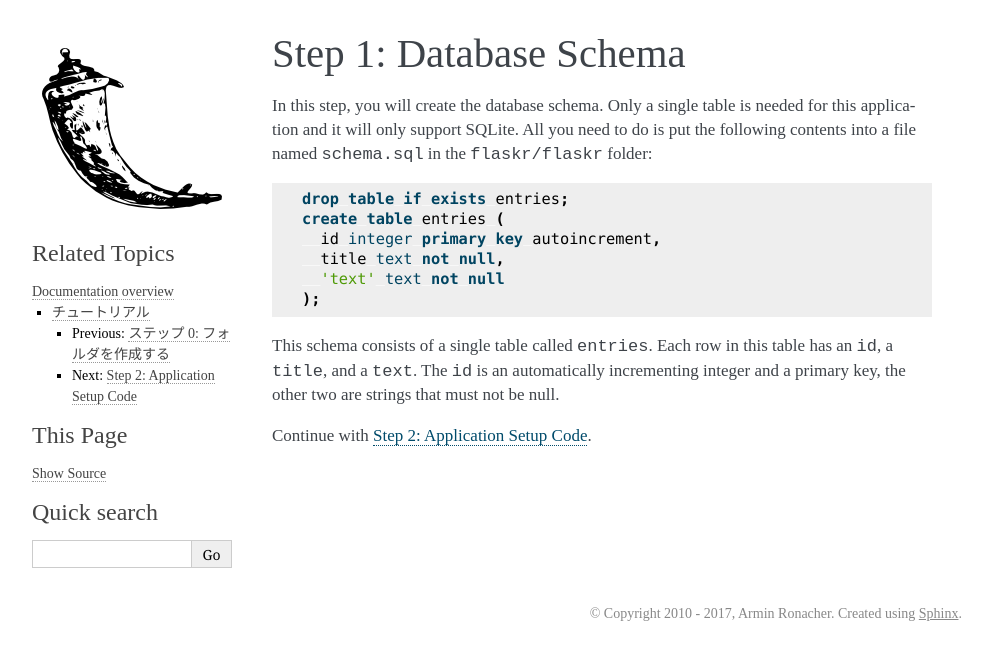
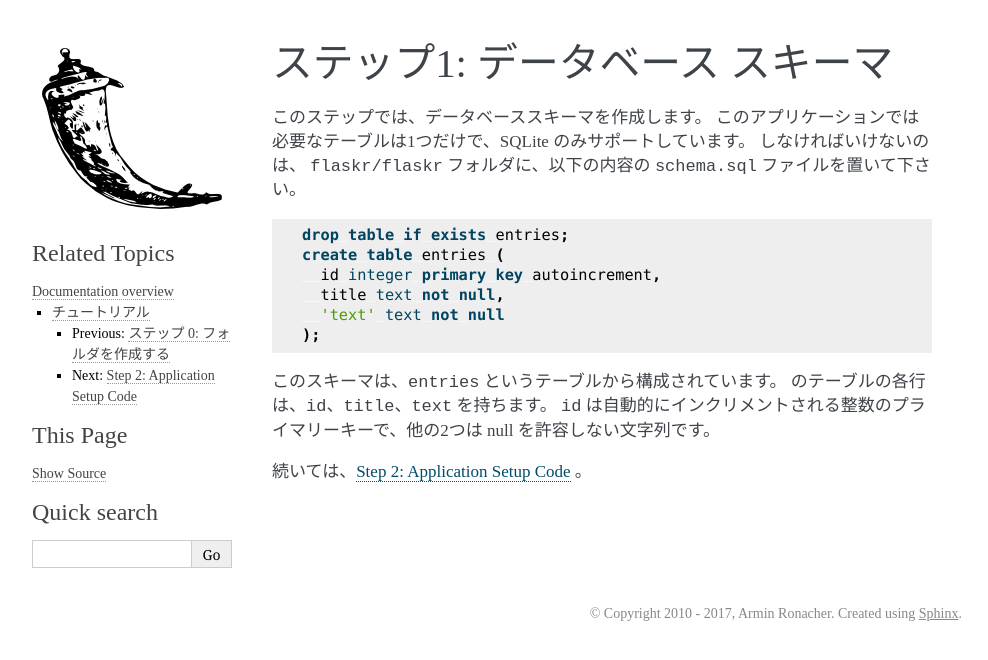
Before and after one commit to tokuda109/flask-docs-ja, a Sphinx documentation site: the page built from docs/tutorial/schema.rst, in a window 1280 px wide. Shown: the top 660 px of the page, without its empty margins (148-1136 px from the left). Built offline with Sphinx 7.4.7, drawn with Linux system fonts in a browser that asks for light colours.

Commit message:
Step 1: Database Schema の章に翻訳を追加

```diff
--- a/docs/tutorial/schema.rst
+++ b/docs/tutorial/schema.rst
@@ -1,12 +1,19 @@
 .. _tutorial-schema:
 
-Step 1: Database Schema
-=======================
+.. Step 1: Database Schema
+   =======================
 
-In this step, you will create the database schema.  Only a single table is
-needed for this application and it will only support SQLite.  All you need to do
-is put the following contents into a file named :file:`schema.sql` in the
-:file:`flaskr/flaskr` folder:
+ステップ1: データベース スキーマ
+=========================================
+
+.. In this step, you will create the database schema.  Only a single table is
+   needed for this application and it will only support SQLite.  All you need to do
+   is put the following contents into a file named :file:`schema.sql` in the
+   :file:`flaskr/flaskr` folder:
+
+このステップでは、データベーススキーマを作成します。
+このアプリケーションでは必要なテーブルは1つだけで、SQLite のみサポートしています。
+しなければいけないのは、 :file:`flaskr/flaskr` フォルダに、以下の内容の :file:`schema.sql` ファイルを置いて下さい。
 
 .. sourcecode:: sql
 
@@ -17,9 +24,15 @@ is put the following contents into a file named :file:`schema.sql` in the
       'text' text not null
     );
 
-This schema consists of a single table called ``entries``.  Each row in
-this table has an ``id``, a ``title``, and a ``text``.  The ``id`` is an
-automatically incrementing integer and a primary key, the other two are
-strings that must not be null.
+.. This schema consists of a single table called ``entries``.  Each row in
+   this table has an ``id``, a ``title``, and a ``text``.  The ``id`` is an
+   automatically incrementing integer and a primary key, the other two are
+   strings that must not be null.
 
-Continue with :ref:`tutorial-setup`.
+このスキーマは、``entries`` というテーブルから構成されています。
+のテーブルの各行は、``id``、``title``、``text`` を持ちます。
+``id`` は自動的にインクリメントされる整数のプライマリーキーで、他の2つは null を許容しない文字列です。
+
+.. Continue with :ref:`tutorial-setup`.
+
+続いては、:ref:`tutorial-setup` 。
```
